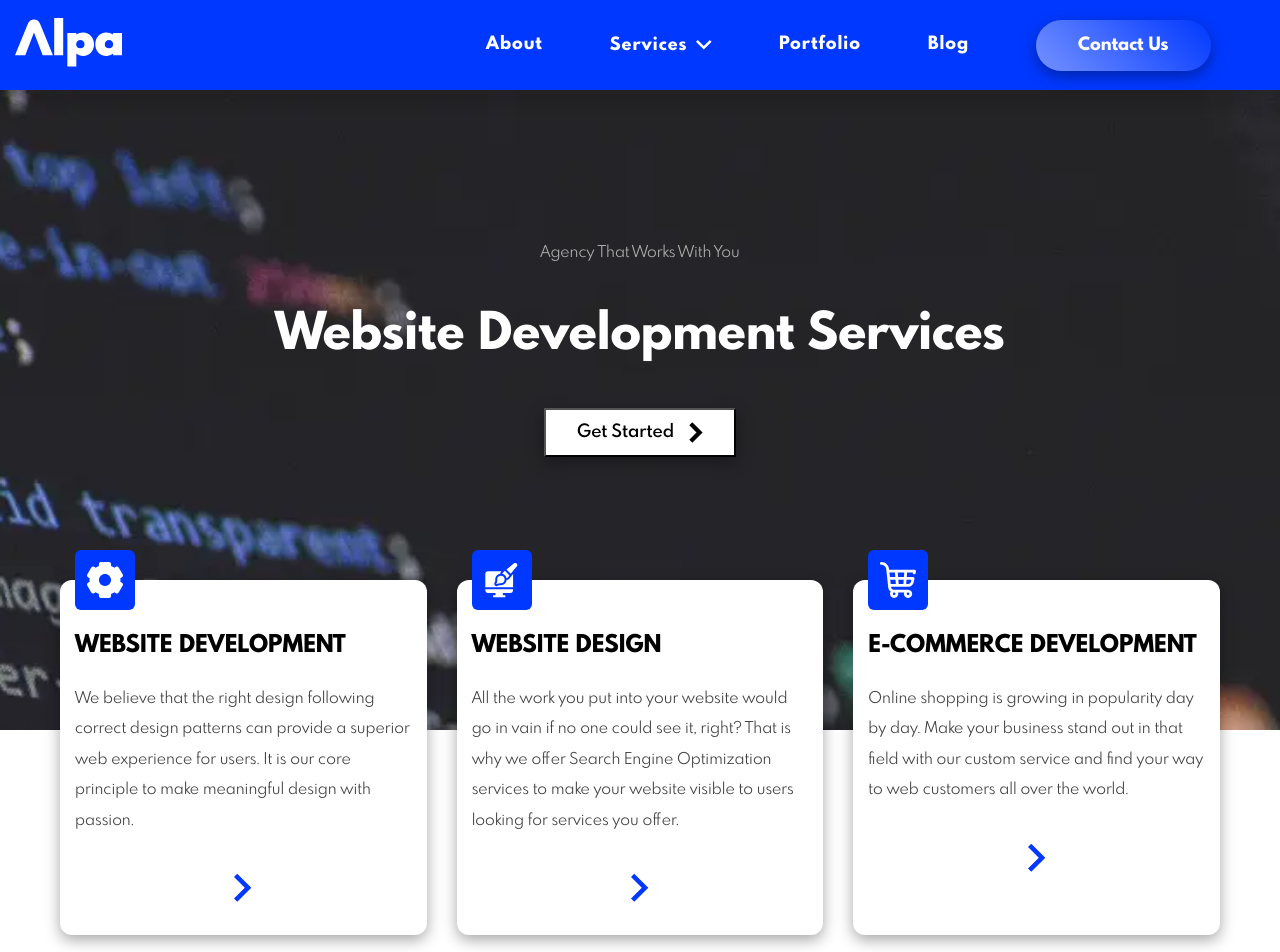
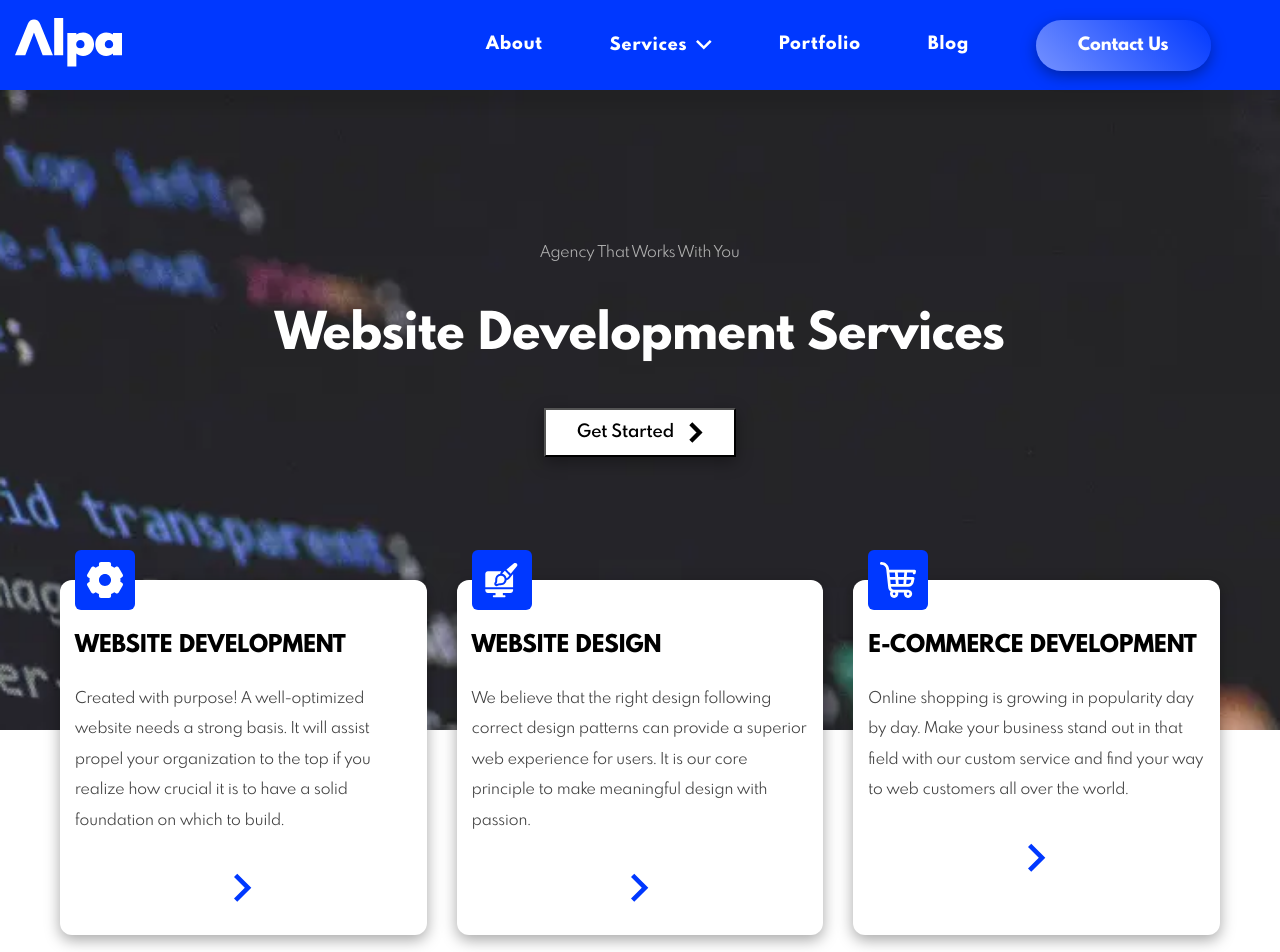
Before and after one commit to deeboot10/alpa-web, a React (Vite) app: page /services/web-development in a window 1280 px wide. Shown: the top 952 px of the page. Built offline with nearby package versions, Linux system fonts and the light colour scheme.

Commit message:
modified text for services

```diff
--- a/src/pages/WebDesign.jsx
+++ b/src/pages/WebDesign.jsx
@@ -57,10 +57,10 @@ function WebDesign() {
                 </div>
                 <h3>BRANDING</h3>
                 <p>
-                  All the work you put into your website would go in vain if no
-                  one could see it, right? That is why we offer Search Engine
-                  Optimization services to make your website visible to users
-                  looking for services you offer.
+                  You've come to the correct spot if you're looking for the
+                  ideal balance of usefulness and captivating design. We create
+                  the combination of the two because we think that design
+                  without strategy is just decoration.
                 </p>
                 <Link to="/services/seo">
                   <img src={blueArr} alt="Blue arrow pointing to right" />
@@ -72,9 +72,10 @@ function WebDesign() {
                 </div>
                 <h3>SEO</h3>
                 <p>
-                  Online shopping is growing in popularity day by day. Make your
-                  business stand out in that field with our custom service and
-                  find your way to web customers all over the world.
+                  All the work you put into your website would go in vain if no
+                  one could see it, right? That is why we offer Search Engine
+                  Optimization services to make your website visible to users
+                  looking for services you offer.
                 </p>
                 <Link to="/services/e-commerce">
                   <img src={blueArr} alt="Blue arrow pointing to right" />
--- a/src/pages/WebDevelopment.jsx
+++ b/src/pages/WebDevelopment.jsx
@@ -37,9 +37,10 @@ function WebDevelopment() {
               </div>
               <h3>WEBSITE DEVELOPMENT</h3>
               <p>
-                We believe that the right design following correct design
-                patterns can provide a superior web experience for users. It is
-                our core principle to make meaningful design with passion.
+                Created with purpose! A well-optimized website needs a strong
+                basis. It will assist propel your organization to the top if you
+                realize how crucial it is to have a solid foundation on which to
+                build.
               </p>
               <Link to="/services/web-design">
                 <img src={blueArr} alt="Blue arrow pointing to right" />
@@ -51,10 +52,9 @@ function WebDevelopment() {
               </div>
               <h3>WEBSITE DESIGN</h3>
               <p>
-                All the work you put into your website would go in vain if no
-                one could see it, right? That is why we offer Search Engine
-                Optimization services to make your website visible to users
-                looking for services you offer.
+                We believe that the right design following correct design
+                patterns can provide a superior web experience for users. It is
+                our core principle to make meaningful design with passion.
               </p>
               <Link to="/services/seo">
                 <img src={blueArr} alt="Blue arrow pointing to right" />
```
